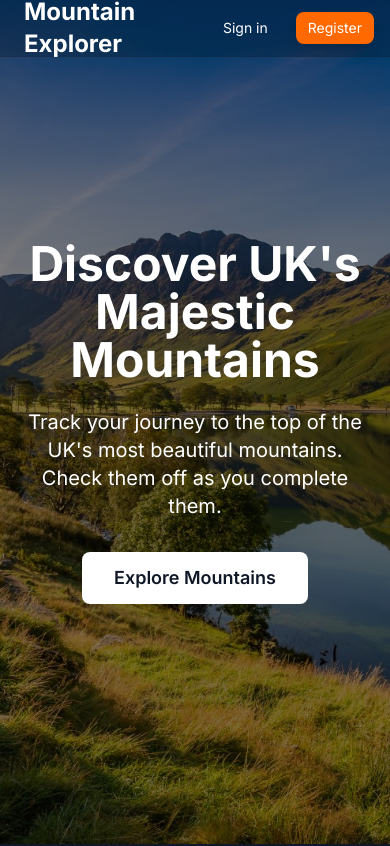
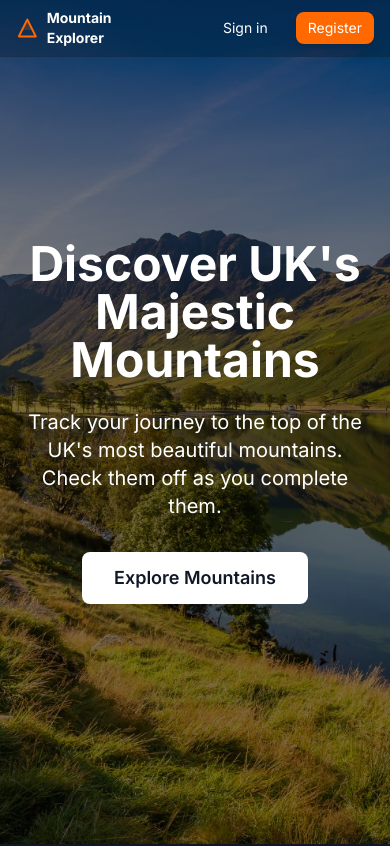
Before and after one commit to BrianJRobinson/mountain-explorer, a Next.js app: page / in a window 390 px wide. Shown: the top 846 px of the page. Built offline with nearby package versions, Linux system fonts and the light colour scheme; no server answers.

Commit message:
Small changes
Mountain Link on footer and styling on the navbar

```diff
--- a/src/components/Footer.tsx
+++ b/src/components/Footer.tsx
@@ -37,7 +37,7 @@ export const Footer = () => {
                 </Link>
               </li>
               <li>
-                <Link href="#mountains" className="text-gray-400 hover:text-orange-500 transition-colors">
+                <Link href="/#mountains" className="text-gray-400 hover:text-orange-500 transition-colors">
                   Mountains
                 </Link>
               </li>
--- a/src/components/Navbar.tsx
+++ b/src/components/Navbar.tsx
@@ -13,8 +13,8 @@ export const Navbar = () => {
         <div className="flex flex-col">
           {/* Top row */}
           <div className="flex items-center justify-between h-14">
-            <div className="w-1/4">
-              <Link href="/" className="text-white text-2xl font-bold flex items-center gap-2">
+            <div className="w-1/3">
+              <Link href="/" className="text-white text-sm md:text-2xl font-bold flex items-center gap-2">
                 <svg
                   className="w-8 h-8 text-orange-500"
                   viewBox="0 0 24 24"
```
